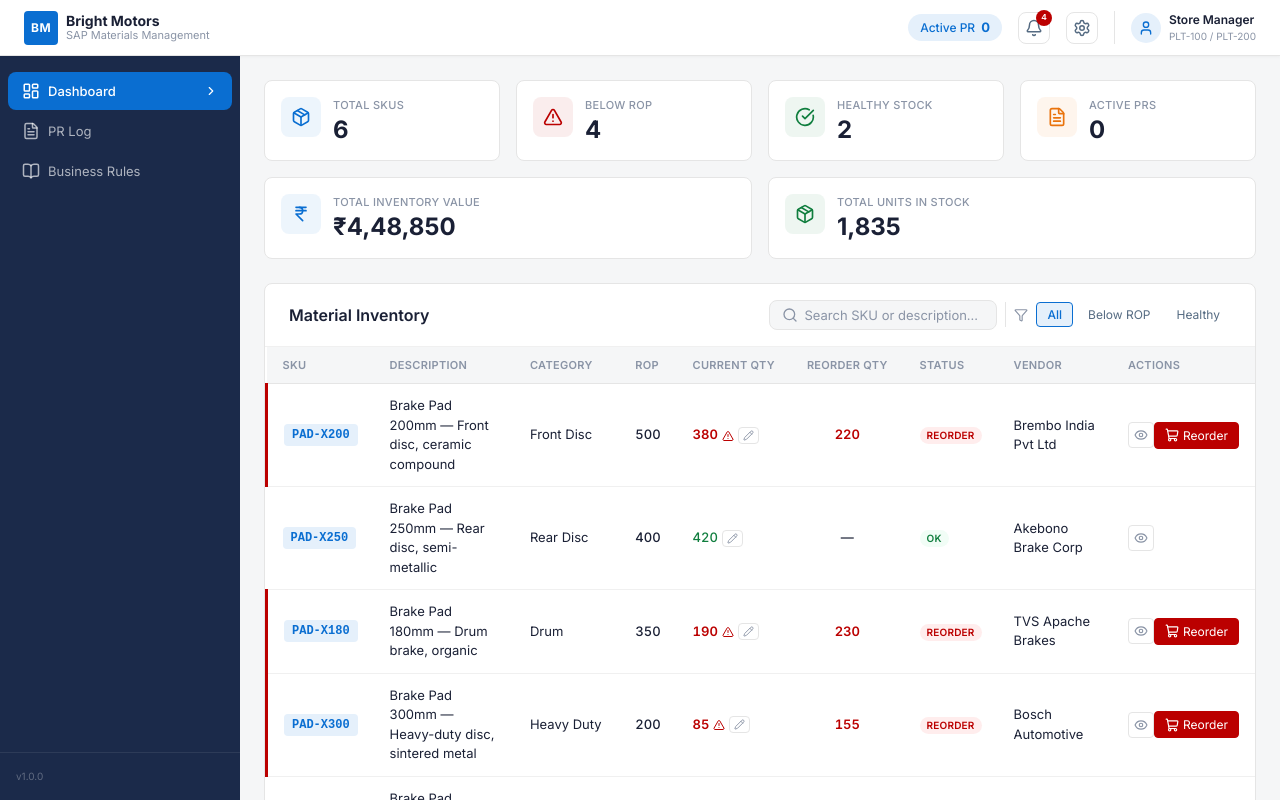
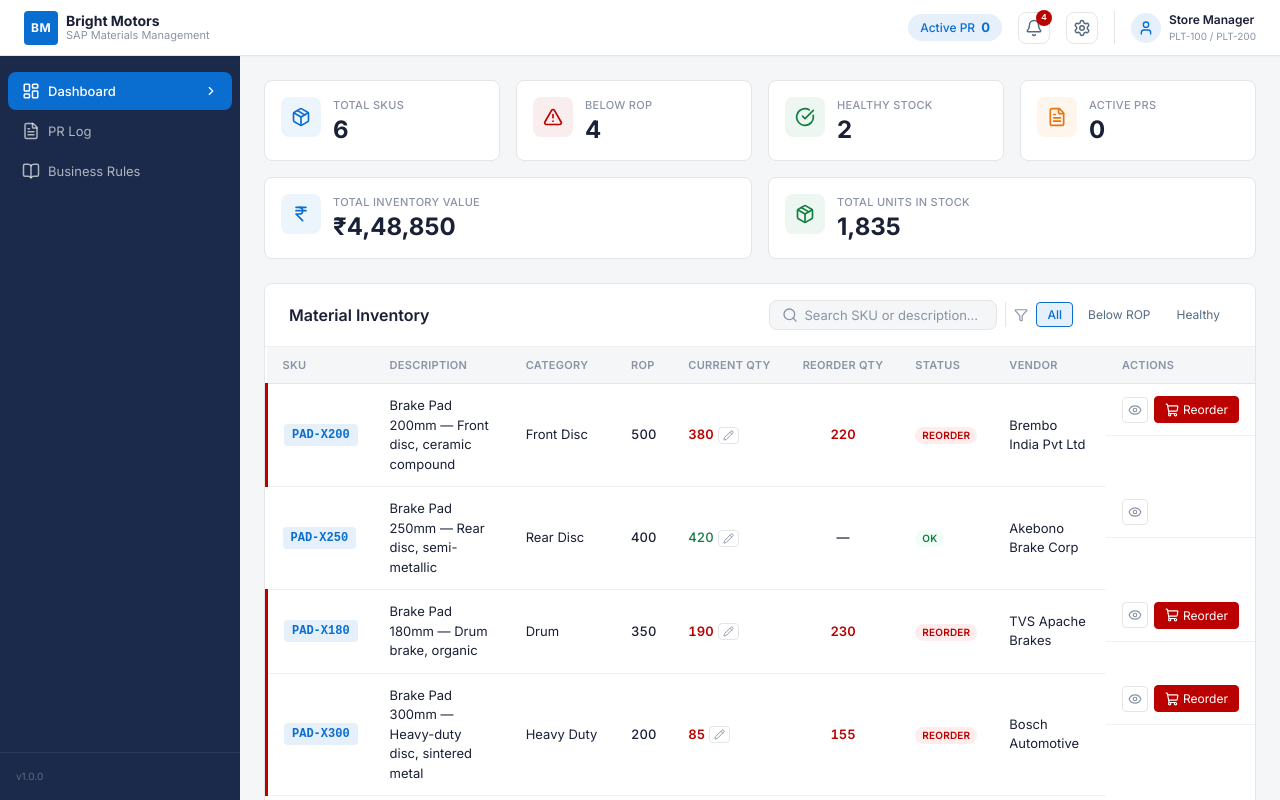
Before and after one commit to amaljoshmaadhavj/bright-motors-SAP, a React (Vite) app: page / in a window 1280 px wide. Shown: the top 800 px of the page. Built offline with nearby package versions, Linux system fonts and the light colour scheme; a web font is replaced by a local one.

Commit message:
fix: UI elements and alignments

```diff
--- a/src/App.jsx
+++ b/src/App.jsx
@@ -1,4 +1,4 @@
-import { useState } from 'react';
+import { useState, useEffect, useCallback } from 'react';
 import { AnimatePresence } from 'framer-motion';
 import { StoreProvider } from './store/useStore';
 import { Header } from './components/Layout/Header';
@@ -11,10 +11,16 @@ import { BusinessRules } from './components/BusinessRules/BusinessRules';
 import { ToastContainer } from './components/UI/Toast';
 import { DashboardSkeleton, useLoadingDelay } from './components/UI/Skeleton';
 
+const VALID_VIEWS = ['dashboard', 'pr-log', 'rules'];
+
+function getHashView() {
+  const hash = window.location.hash.replace('#', '');
+  return VALID_VIEWS.includes(hash) ? hash : 'dashboard';
+}
+
 function Dashboard() {
   const [selectedItem, setSelectedItem] = useState(null);
   const [reorderMode, setReorderMode] = useState(false);
-  const isLoading = useLoadingDelay(1200);
 
   const handleViewItem = (item, autoReorder = false) => {
     setSelectedItem(item);
@@ -23,14 +29,8 @@ function Dashboard() {
 
   return (
     <div className="page-container">
-      {isLoading ? (
-        <DashboardSkeleton />
-      ) : (
-        <>
-          <KpiCards />
-          <InventoryTable onViewItem={handleViewItem} />
-        </>
-      )}
+      <KpiCards />
+      <InventoryTable onViewItem={handleViewItem} />
       <AnimatePresence>
         {selectedItem && (
           <ReorderPanel
@@ -45,18 +45,39 @@ function Dashboard() {
 }
 
 export default function App() {
-  const [activeView, setActiveView] = useState('dashboard');
+  const [activeView, setActiveView] = useState(getHashView);
+  const isLoading = useLoadingDelay(1200);
+
+  const handleViewChange = useCallback((view) => {
+    setActiveView(view);
+    window.location.hash = view;
+  }, []);
+
+  useEffect(() => {
+    const onHashChange = () => {
+      const view = getHashView();
+      setActiveView(view);
+    };
+    window.addEventListener('hashchange', onHashChange);
+    return () => window.removeEventListener('hashchange', onHashChange);
+  }, []);
 
   return (
     <StoreProvider>
       <div className="app">
         <Header />
         <div className="app-body">
-          <Sidebar activeView={activeView} onViewChange={setActiveView} />
+          <Sidebar activeView={activeView} onViewChange={handleViewChange} />
           <main className="app-main">
-            {activeView === 'dashboard' && <Dashboard />}
-            {activeView === 'pr-log' && <PrLog />}
-            {activeView === 'rules' && <BusinessRules />}
+            {isLoading ? (
+              <DashboardSkeleton />
+            ) : (
+              <>
+                {activeView === 'dashboard' && <Dashboard />}
+                {activeView === 'pr-log' && <PrLog />}
+                {activeView === 'rules' && <BusinessRules />}
+              </>
+            )}
           </main>
         </div>
         <ToastContainer />
--- a/src/components/Dashboard/InventoryTable.jsx
+++ b/src/components/Dashboard/InventoryTable.jsx
@@ -2,7 +2,7 @@ import { useState } from 'react';
 import { motion } from 'framer-motion';
 import { useStore } from '../../store/useStore';
 import { calculateReorderQty, isBelowRop, getVendorById } from '../../data/inventory';
-import { Search, Filter, Eye, ShoppingCart, AlertTriangle, Pencil, Check, X } from 'lucide-react';
+import { Search, Filter, Eye, ShoppingCart, Pencil, Check, X } from 'lucide-react';
 import { EmptyState } from '../UI/EmptyState';
 
 function InlineEditCell({ item }) {
@@ -53,7 +53,6 @@ function InlineEditCell({ item }) {
     <div className="inline-edit-wrap">
       <span className={`td-number ${below ? 'qty-low' : 'qty-ok'}`}>
         {item.currentQty}
-        {below && <AlertTriangle size={12} className="qty-alert-icon" />}
       </span>
       <button className="inline-edit-btn" onClick={() => setEditing(true)} title="Edit stock">
         <Pencil size={11} />
--- a/src/index.css
+++ b/src/index.css
@@ -506,6 +506,7 @@ body {
   transition: all 0.15s;
   text-align: left;
   width: 100%;
+  user-select: none;
 }
 
 .sidebar-item:hover {
@@ -770,6 +771,9 @@ body {
 
 .td-actions {
   white-space: nowrap;
+  display: flex;
+  align-items: center;
+  gap: 6px;
 }
 
 .sku-badge {
@@ -866,10 +870,6 @@ body {
 .btn-reorder:hover {
   background: #a00;
   border-color: #a00;
-}
-
-.td-actions .action-btn + .action-btn {
-  margin-left: 6px;
 }
 
 /* Icon-only action button (Review) */
```
